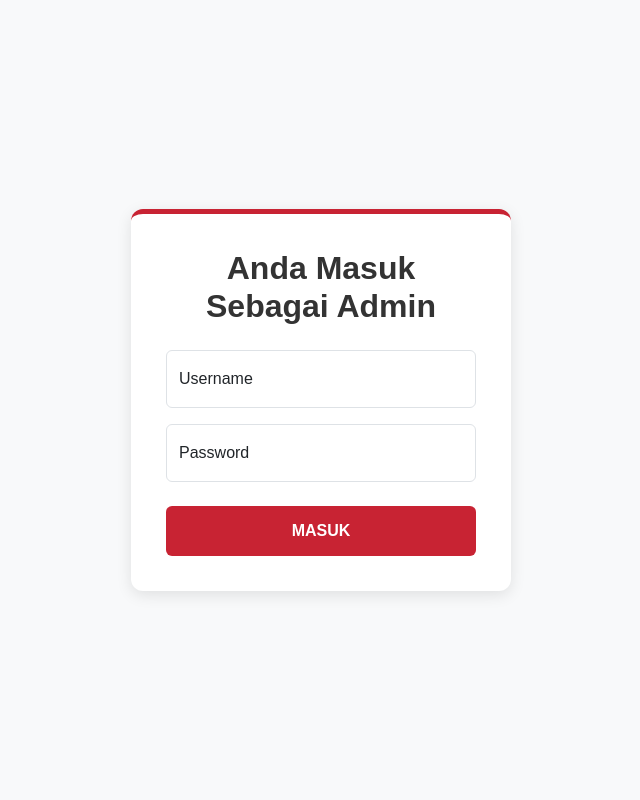
After one commit to ProyekInformatika-Warung-Makan-Yokuwi/Project-Informatics, a CodeIgniter 4 app: the page made by app/Views/halaman_login.php in a window 1280 px wide. The commit adds this page. Shown: the whole page, without its empty margins (319-959 px from the left). Run offline with PHP 8.4 and a stand-in for CodeIgniter, Linux system fonts and the light colour scheme; the template is opened without the code that fills it, so the values that code supplies are empty; some libraries are stand-ins or nearby versions.

Commit message:
halaman login

```diff
--- a/app/Config/Routes.php
+++ b/app/Config/Routes.php
@@ -6,3 +6,6 @@ use CodeIgniter\Router\RouteCollection;
  * @var RouteCollection $routes
  */
 $routes->get('/', 'Home::index');
+$routes->get('/menu', 'Menu::index');
+$routes->get('/login', 'Home::login');
+$routes->post('/login/process', 'Login::process');
--- /dev/null
+++ b/app/Views/halaman_login.php
@@ -0,0 +1,73 @@
+<!DOCTYPE html>
+<html lang="id">
+<head>
+    <meta charset="UTF-8">
+    <meta name="viewport" content="width=device-width, initial-scale=1.0">
+    <title>Login Admin - Yokuwi</title>
+    <link href="https://cdn.jsdelivr.net/npm/bootstrap@5.3.3/dist/css/bootstrap.min.css" rel="stylesheet">
+    <style>
+        body {
+            font-family: Arial, sans-serif;
+            background-color: #f8f9fa; /* Warna latar belakang abu-abu muda */
+            display: flex;
+            justify-content: center;
+            align-items: center;
+            height: 100vh;
+        }
+        .login-container {
+            width: 380px;
+            padding: 35px;
+            background: white;
+            border-radius: 12px;
+            box-shadow: 0 4px 15px rgba(0, 0, 0, 0.1);
+            border-top: 5px solid #c82333; /* Aksen warna merah Yokuwi */
+        }
+        .login-container h2 {
+            margin-bottom: 25px;
+            font-weight: bold;
+            color: #333;
+        }
+        .form-control {
+            height: 50px;
+            margin-bottom: 15px;
+        }
+        .btn-login {
+            height: 50px;
+            font-weight: bold;
+            background-color: #c82333;
+            border: none;
+        }
+        .btn-login:hover {
+            background-color: #a21b29;
+        }
+    </style>
+</head>
+<body>
+
+    <div class="login-container text-center">
+        <h2>Anda Masuk Sebagai Admin</h2>
+
+        <?php if (session()->getFlashdata('error')) : ?>
+            <div class="alert alert-danger" role="alert">
+                <?= session()->getFlashdata('error') ?>
+            </div>
+        <?php endif; ?>
+        <form action="<?= base_url('login/process') ?>" method="POST" class="mt-4">
+            <?= csrf_field() ?>
+
+            <div class="form-floating mb-3">
+                <input type="text" class="form-control" id="username" name="username" placeholder="Username" required>
+                <label for="username">Username</label>
+            </div>
+
+            <div class="form-floating mb-4">
+                <input type="password" class="form-control" id="password" name="password" placeholder="Password" required>
+                <label for="password">Password</label>
+            </div>
+
+            <button type="submit" class="btn btn-primary w-100 btn-login">MASUK</button>
+        </form>
+    </div>
+
+</body>
+</html>
--- a/app/Views/home.php
+++ b/app/Views/home.php
@@ -8,7 +8,7 @@
     <p class="lead text-muted mb-4">
       Nikmati cita rasa masakan rumahan yang lezat, bergizi, dan dibuat dengan sepenuh hati ❤️
     </p>
-    <a href="/menu" class="btn btn-danger btn-lg rounded-pill shadow-sm">Lihat Menu Kami</a>
+    <a href="/menu" class="btn btn-danger btn-lg rounded-pill shadow-sm mb-2">Lihat Menu Kami</a>
   </div>
 </section>
 
```
Also changed, not shown: app/Controllers/Home.php (+10 -0 lines), app/Controllers/Login.php (added, +60 -0 lines), app/Views/layouts/layout.php (+23 -4 lines), app/Views/login_form.php (deleted, +0 -48 lines).
